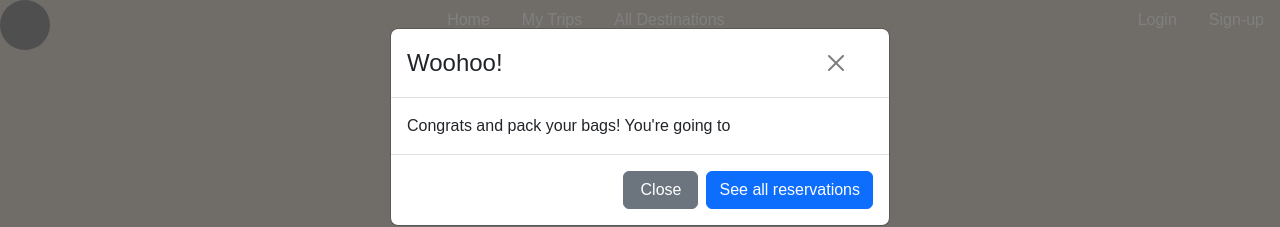
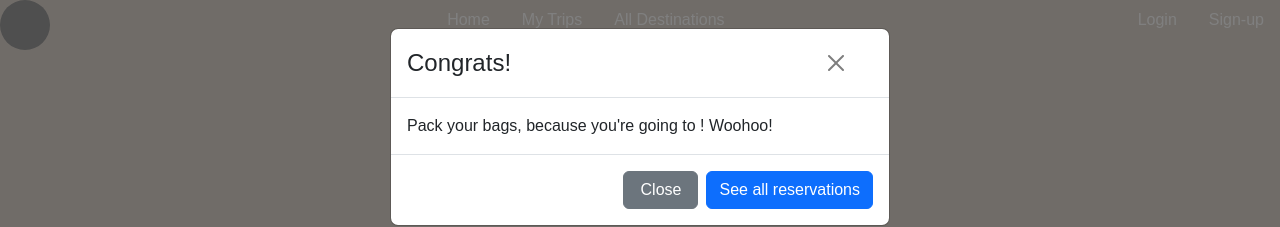
Before and after one commit to carmenvillalobos/Milestone_Project_3, a React (Create React App) app in the folder frontend/: page /Destination/1 in a window 1280 px wide. Both pictures are taken after a click on the button "Reserve". Shown: the top 227 px of the page. Built offline with nearby package versions, Linux system fonts and the light colour scheme; no server answers; grey boxes are pictures that could not be loaded.

Commit message:
slight change to message

```diff
--- a/frontend/src/views/Destination.jsx
+++ b/frontend/src/views/Destination.jsx
@@ -61,9 +61,9 @@ function Destination(props) {
             </div>
             <Modal show={show} onHide={handleClose}>
                 <Modal.Header closeButton>
-                    <Modal.Title>Woohoo!</Modal.Title>
+                    <Modal.Title>Congrats!</Modal.Title>
                 </Modal.Header>
-                <Modal.Body>Congrats and pack your bags! You're going to {destination.location}</Modal.Body>
+                <Modal.Body>Pack your bags, because you're going to {destination.location}! Woohoo!</Modal.Body>
                 <Modal.Footer>
                     <Button variant="secondary" onClick={handleClose}>Close</Button>
                     <Button variant="primary" onClick={handleClose} href="/Bookings">See all reservations</Button>
```
